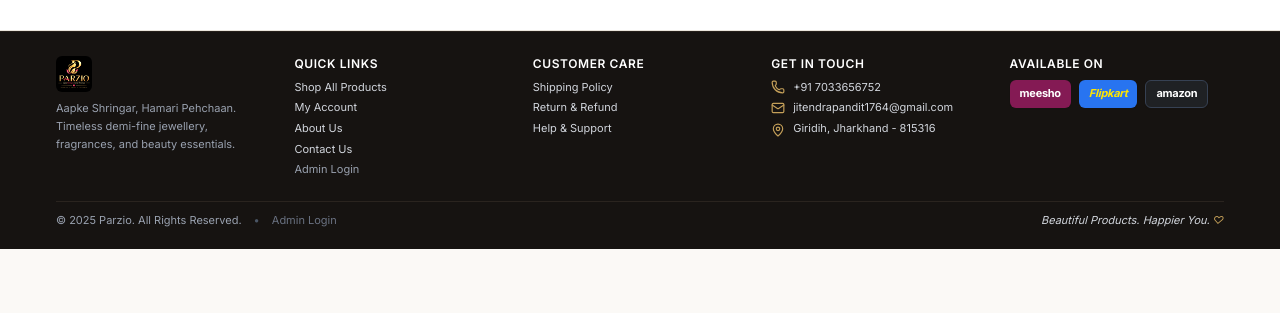
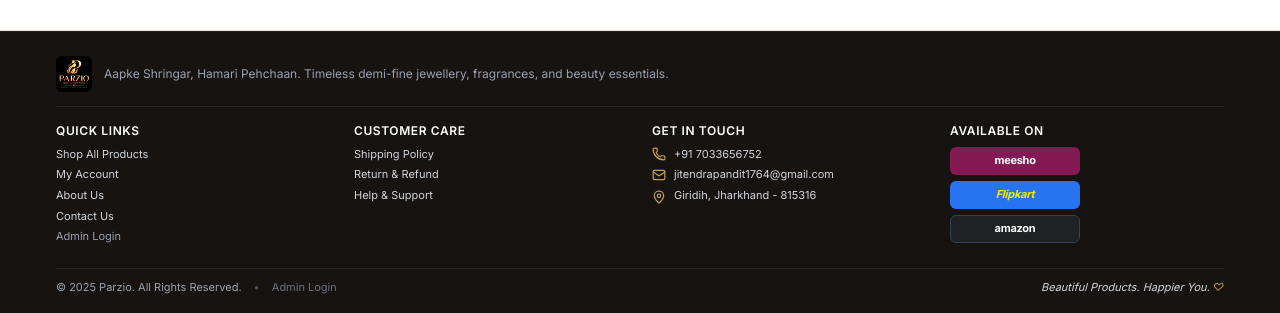
Before and after one commit to biikkkuuuu/parzio, a React (Vite) app: page / in a window 1280 px wide. Shown: the part 1540-1853 px from the top of the page. Before the commit the page ends 1789 px from the top, so only its background shows below. Built offline with nearby package versions, Linux system fonts and the light colour scheme; no server answers; the database is empty.

Commit message:
Align footer logo and tagline in one line, balance 4-column grid with Available On beside Get in Touch

```diff
--- a/src/components/Footer.tsx
+++ b/src/components/Footer.tsx
@@ -16,18 +16,20 @@
       <footer className="bg-[#161311] text-white border-t border-[#26201b] pt-4 sm:pt-6 pb-6 sm:pb-5 font-sans">
         <div className="w-full max-w-[1800px] mx-auto px-4 sm:px-8 lg:px-14">
 
-          {/* Main Footer Grid */}
-          <div className="grid grid-cols-2 lg:grid-cols-5 gap-x-4 gap-y-4 sm:gap-6 pb-4 sm:pb-6 border-b border-[#2a241f] text-xs">
-
-            {/* Column 1: PARZIO Brand Logo */}
-            <div className="col-span-2 sm:col-span-2 lg:col-span-1 flex flex-col items-start">
-              <Logo className="h-7 sm:h-9 w-auto filter brightness-125 mb-1 sm:mb-2" />
-              <p className="text-[11px] text-gray-400 leading-relaxed max-w-[280px]">
+          {/* Brand Header: Logo and text in one line */}
+          <div className="flex items-center gap-3 pb-3.5 mb-4 border-b border-[#2a241f]">
+            <Logo className="h-8 sm:h-9 w-auto filter brightness-125 shrink-0" />
+            <div className="min-w-0">
+              <p className="text-[11px] sm:text-xs text-gray-400 leading-snug">
                 Aapke Shringar, Hamari Pehchaan. Timeless demi-fine jewellery, fragrances, and beauty essentials.
               </p>
             </div>
+          </div>
 
-            {/* Column 2: Quick Links */}
+          {/* Main Footer Grid (2 cols mobile, 4 cols desktop) */}
+          <div className="grid grid-cols-2 lg:grid-cols-4 gap-x-4 gap-y-5 sm:gap-6 pb-4 sm:pb-6 border-b border-[#2a241f] text-xs">
+
+            {/* Column 1: Quick Links */}
             <div className="col-span-1">
               <h3 className="text-xs font-semibold text-white mb-1.5 sm:mb-2 uppercase tracking-wider">
                 Quick Links
@@ -85,7 +87,7 @@
               </ul>
             </div>
 
-            {/* Column 3: Customer Care */}
+            {/* Column 2: Customer Care */}
             <div className="col-span-1">
               <h3 className="text-xs font-semibold text-white mb-1.5 sm:mb-2 uppercase tracking-wider">
                 Customer Care
@@ -118,8 +120,8 @@
               </ul>
             </div>
 
-            {/* Column 4: Get in Touch */}
-            <div className="col-span-2 sm:col-span-1 lg:col-span-1">
+            {/* Column 3: Get in Touch */}
+            <div className="col-span-1">
               <h3 className="text-xs font-semibold text-white mb-1.5 sm:mb-2 uppercase tracking-wider">
                 Get in Touch
               </h3>
@@ -143,18 +145,18 @@
               </ul>
             </div>
 
-            {/* Column 5: We're Also Available On (Clickable Live Links) */}
-            <div className="col-span-2 sm:col-span-1 lg:col-span-1">
+            {/* Column 4: Available On (One-by-one) */}
+            <div className="col-span-1">
               <h3 className="text-xs font-semibold text-white mb-1.5 sm:mb-2 uppercase tracking-wider">
                 Available On
               </h3>
-              <div className="flex items-center gap-2">
+              <div className="flex flex-col gap-1.5 max-w-[130px]">
                 {/* Meesho Official Store Link */}
                 <a
                   href="https://www.meesho.com/Parzio?_ms=3.0.1"
                   target="_blank"
                   rel="noopener noreferrer"
-                  className="h-7 px-2.5 rounded-md bg-[#841a54] hover:bg-[#9e1f64] flex items-center justify-center font-bold text-white text-[11px] tracking-tight shadow-xs transition-all cursor-pointer"
+                  className="h-7 px-3 rounded-md bg-[#841a54] hover:bg-[#9e1f64] flex items-center justify-center font-bold text-white text-[11px] tracking-tight shadow-xs transition-all cursor-pointer"
                   title="Visit Parzio Official Shop on Meesho"
                 >
                   meesho
@@ -165,7 +167,7 @@
                   href="https://www.flipkart.com/search?q=Parzio"
                   target="_blank"
                   rel="noopener noreferrer"
-                  className="h-7 px-2.5 rounded-md bg-[#2874f0] hover:bg-[#1a66e0] flex items-center justify-center font-bold text-[#ffe500] text-[11px] italic tracking-tight shadow-xs transition-all cursor-pointer"
+                  className="h-7 px-3 rounded-md bg-[#2874f0] hover:bg-[#1a66e0] flex items-center justify-center font-bold text-[#ffe500] text-[11px] italic tracking-tight shadow-xs transition-all cursor-pointer"
                   title="Shop Parzio on Flipkart"
                 >
                   Flipkart
@@ -176,7 +178,7 @@
                   href="https://www.amazon.in/s?k=Parzio"
                   target="_blank"
                   rel="noopener noreferrer"
-                  className="h-7 px-2.5 rounded-md bg-[#1f2124] hover:bg-[#2d3035] border border-gray-700 flex items-center justify-center font-bold text-white text-[11px] tracking-tight shadow-xs transition-all cursor-pointer"
+                  className="h-7 px-3 rounded-md bg-[#1f2124] hover:bg-[#2d3035] border border-gray-700 flex items-center justify-center font-bold text-white text-[11px] tracking-tight shadow-xs transition-all cursor-pointer"
                   title="Shop Parzio on Amazon"
                 >
                   amazon
```
Also changed, not shown: 1 other file (tests, documents, lock files or other folders).
